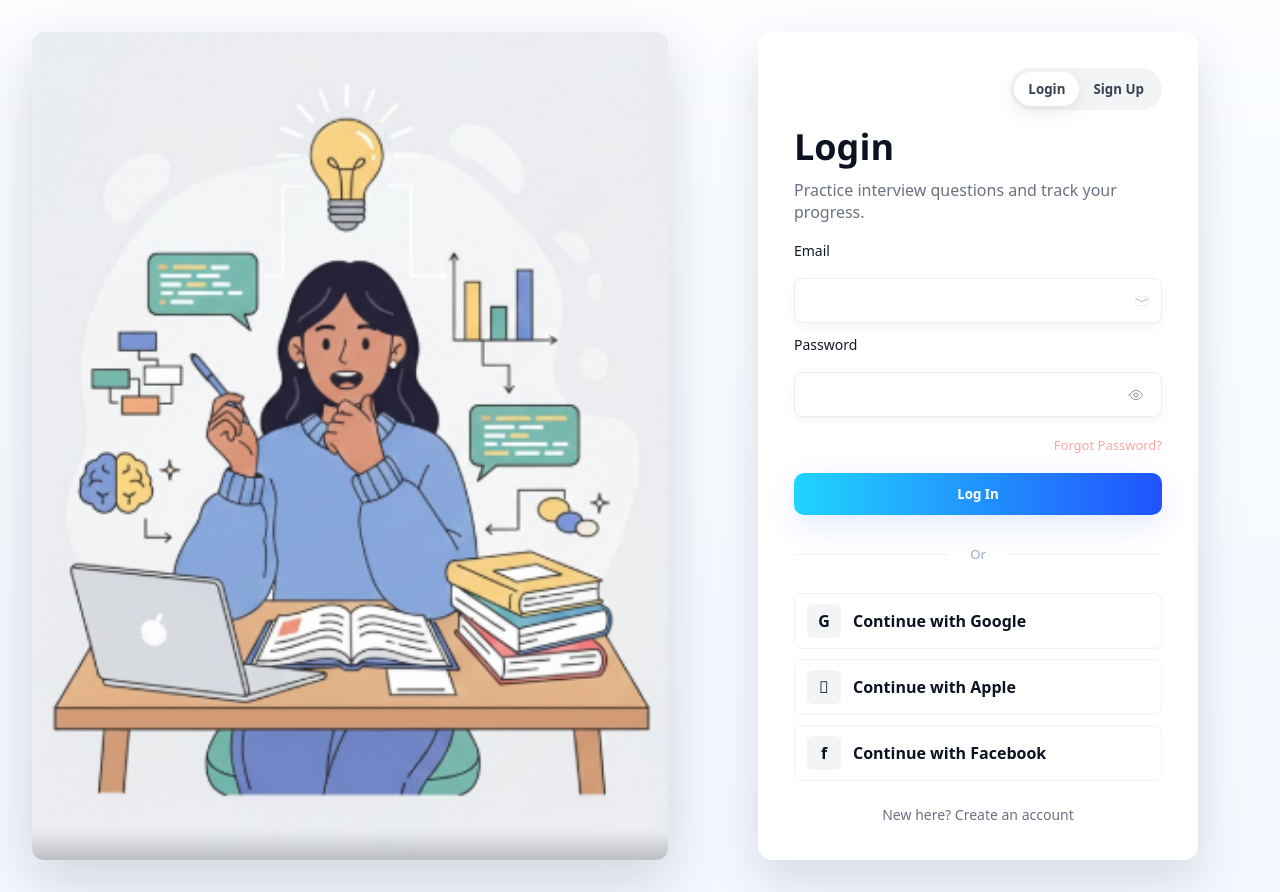
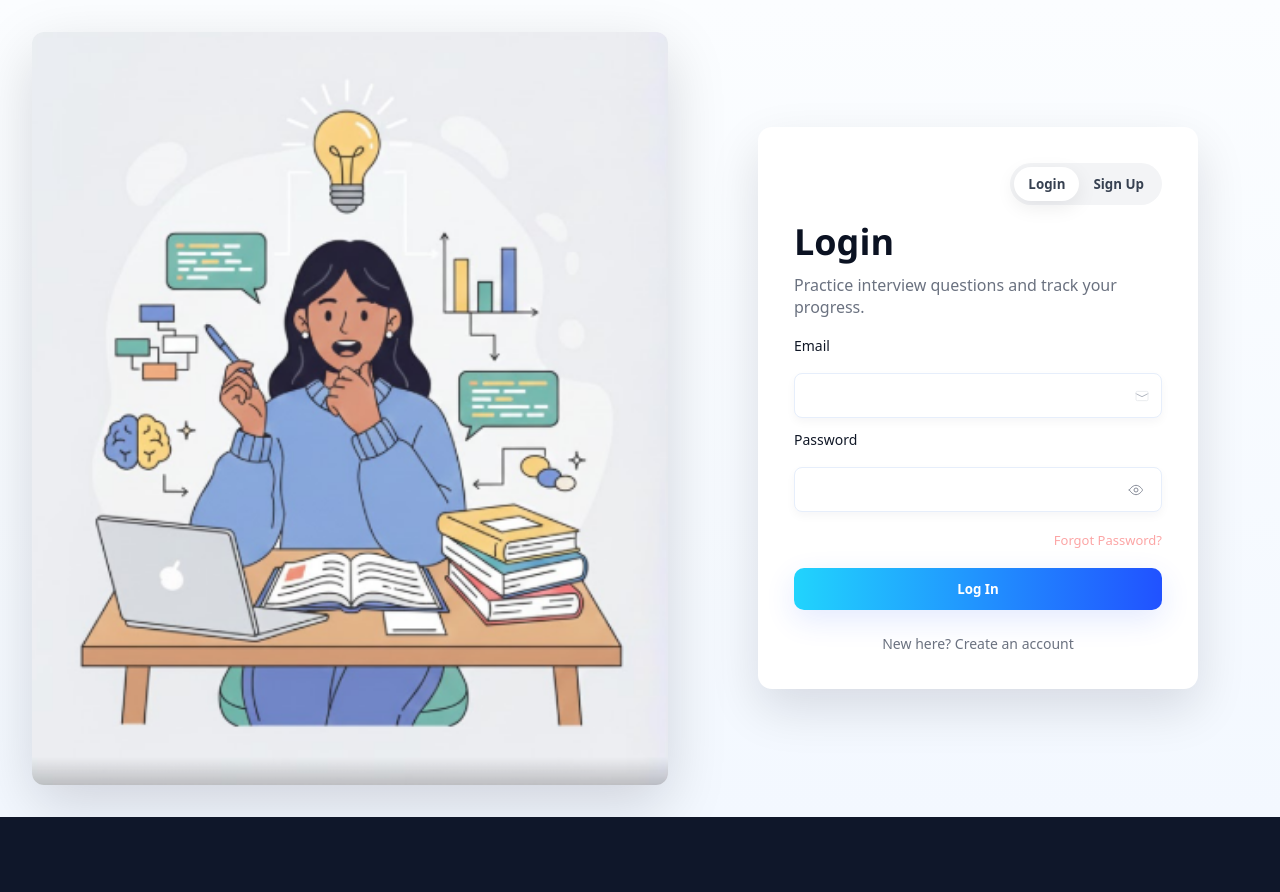
Before and after one commit to rohithsarikela/Interview-Preparation, a React (Vite) app in the folder client/: page /login in a window 1280 px wide. After the commit the page ends 817 px from the top, so only its background shows below. Built offline with nearby package versions, Linux system fonts and the light colour scheme.

Commit message:
chore(ui): remove social login buttons and unused styles

```diff
--- a/client/src/pages/Login.jsx
+++ b/client/src/pages/Login.jsx
@@ -2,7 +2,6 @@ import { useState } from "react";
 import { useAuth } from "../context/AuthContext";
 import { useNavigate, Link } from "react-router-dom";
 import heroImg from "../assets/image.png";
-const API_BASE = import.meta.env.VITE_API_URL || "http://localhost:5000";
 
 const Login = () => {
   const { login, loading } = useAuth();
@@ -82,24 +81,7 @@ const Login = () => {
 
             <button className="btn-login" type="submit" disabled={loading}>{loading ? 'Logging in...' : 'Log In'}</button>
 
-            <div className="divider"><span>Or</span></div>
 
-            <div className="social-list">
-              <a className="social-btn" href={`${API_BASE}/api/auth/google`}>
-                <span className="social-left">G</span>
-                Continue with Google
-              </a>
-
-              <a className="social-btn" href={`${API_BASE}/api/auth/apple`}>
-                <span className="social-left"></span>
-                Continue with Apple
-              </a>
-
-              <a className="social-btn" href={`${API_BASE}/api/auth/facebook`}>
-                <span className="social-left">f</span>
-                Continue with Facebook
-              </a>
-            </div>
 
             <p className="auth-switch">New here? <Link to="/register">Create an account</Link></p>
           </form>
--- a/client/src/pages/Register.jsx
+++ b/client/src/pages/Register.jsx
@@ -2,7 +2,6 @@ import { useState } from "react";
 import { useAuth } from "../context/AuthContext";
 import { useNavigate, Link } from "react-router-dom";
 import heroImg from "../assets/image.png";
-const API_BASE = import.meta.env.VITE_API_URL || "http://localhost:5000";
 
 const Register = () => {
   const { register, loading } = useAuth();
@@ -72,13 +71,7 @@ const Register = () => {
 
             <button className="btn-login" type="submit" disabled={loading}>{loading ? 'Creating...' : 'Sign Up'}</button>
 
-            <div className="divider"><span>Or</span></div>
 
-            <div className="social-list">
-              <a className="social-btn" href={`${API_BASE}/api/auth/google`}><span className="social-left">G</span>Continue with Google</a>
-              <a className="social-btn" href={`${API_BASE}/api/auth/apple`}><span className="social-left"></span>Continue with Apple</a>
-              <a className="social-btn" href={`${API_BASE}/api/auth/facebook`}><span className="social-left">f</span>Continue with Facebook</a>
-            </div>
 
             <p className="auth-switch">Already have an account? <Link to="/login">Sign In</Link></p>
           </form>
--- a/client/src/styles/global.css
+++ b/client/src/styles/global.css
@@ -301,9 +301,6 @@ a {
 .divider { display:flex; align-items:center; gap:12px; margin: 12px 0; }
 .divider::before, .divider::after { content: ''; flex:1; height:1px; background: #e6eefb33; }
 .divider span { padding: 0 12px; color: #9aa9c6; font-size: 0.9rem; }
-.socials { display:flex; flex-direction:column; gap:10px; }
-.social-btn { display:flex; align-items:center; gap:12px; width:100%; padding:10px 12px; border-radius:8px; background:white; border:1px solid #e6eefb55; font-weight:600; }
-.social-icon { display:inline-flex; width:28px; height:28px; align-items:center; justify-content:center; border-radius:6px; background:#f3f4f6; color:#111827; font-weight:700; }
 
 /* Card styling to match image: white card on right */
 .auth-card { background: white; color: #0f172a; }
@@ -347,9 +344,6 @@ a {
 .divider { display:flex; align-items:center; gap:12px; margin:18px 0; }
 .divider::before, .divider::after { content:''; flex:1; height:1px; background:#eef3fb; }
 .divider span { padding:0 10px; color:#9aa9c6; font-size:13px; }
-.social-list { display:flex; flex-direction:column; gap:10px; }
-.social-btn { display:flex; align-items:center; gap:12px; padding:10px 12px; border-radius:8px; border:1px solid #eef3fb; background:white; cursor:pointer; font-weight:600; color:#0b1222; }
-.social-left { width:34px; height:34px; display:inline-flex; align-items:center; justify-content:center; border-radius:6px; background:#f3f4f6; }
 .auth-switch { margin-top:12px; color:#6b7280; font-size:14px; text-align:center; }
 
 @media (max-width: 980px) {
```
